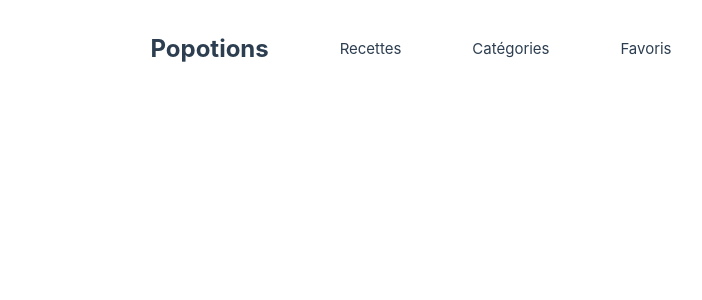
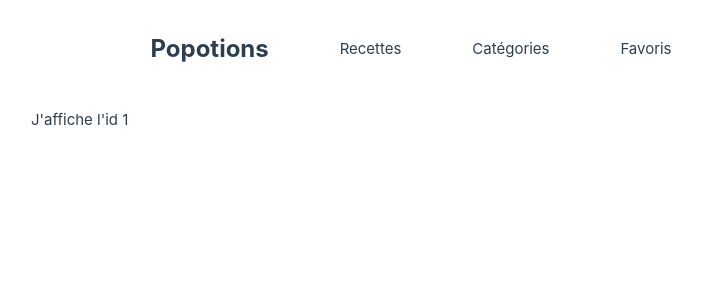
Before and after one commit to popotion/Popotion-Front, a Vue app: page /recipes/1 in a window 1280 px wide. Shown: the top 300 px of the page, without its empty margins (11-713 px from the left). Built offline with nearby package versions, Linux system fonts and the light colour scheme.

Commit message:
SingleRecipe.vue

```diff
--- a/src/router/index.ts
+++ b/src/router/index.ts
@@ -1,6 +1,7 @@
 import { createRouter, createWebHistory } from 'vue-router'
 import Home from '@/views/Home.vue'
 import AllRecipes from '@/views/AllRecipes.vue'
+import SingleRecipe from '@/views/SingleRecipe.vue'
 
 const router = createRouter({
     history: createWebHistory(''),
@@ -17,6 +18,11 @@ const router = createRouter({
             path: '/recipes',
             name: 'allRecipes',
             component: AllRecipes
+        },
+        {
+            path: '/recipes/:id',
+            name: 'singleRecipe',
+            component: SingleRecipe
         }
     ]
 })
--- /dev/null
+++ b/src/views/SingleRecipe.vue
@@ -0,0 +1,7 @@
+<script setup lang="ts">
+import { useRouter } from 'vue-router'
+const router = useRouter()
+const id = router.currentRoute.value.params.id
+</script>
+
+<template>J'affiche l'id {{ id }}</template>
```
